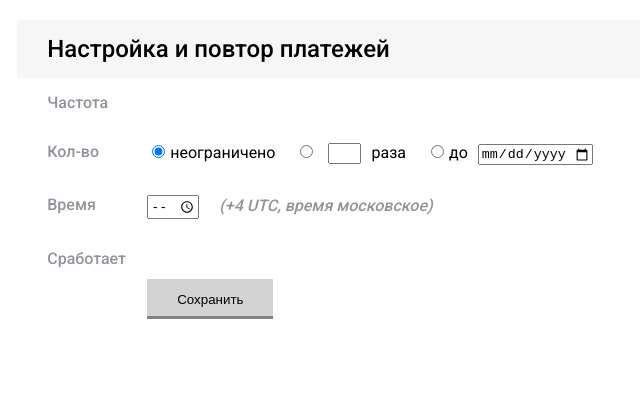
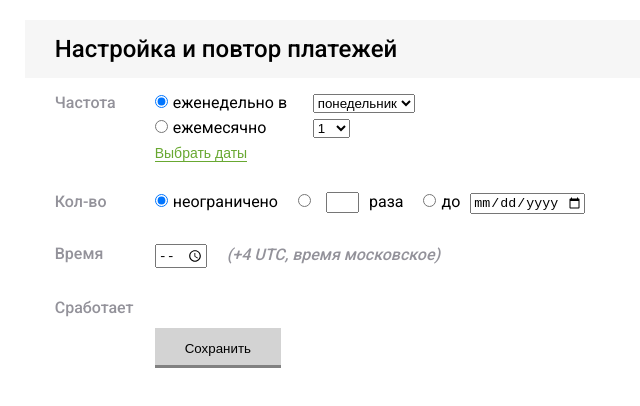
Before and after one commit to rtplv/abbyy-payment-form, a React (Create React App) app: page / in a window 1280 px wide. Shown: the top 406 px of the page, without its empty margins (305-945 px from the left). Built offline with nearby package versions, Linux system fonts and the light colour scheme.

Commit message:
Add freq block

```diff
--- a/src/components/ui/Calendar.jsx
+++ b/src/components/ui/Calendar.jsx
@@ -1,4 +1,5 @@
 import React from 'react';
+import './Calendar.scss';
 
 const Calendar = props => {
   return (
--- /dev/null
+++ b/src/components/ui/Calendar.scss
@@ -0,0 +1,8 @@
+.ui-calendar {
+  position: absolute;
+  top: 25px;
+  padding: 60px;
+  text-align: center;
+  border: 1px solid #c7c7c7;
+  background-color: #ffffff;
+}
--- a/src/components/ui/index.js
+++ b/src/components/ui/index.js
@@ -1,4 +1,4 @@
-import Calendar from './FormRow';
+import Calendar from './Calendar';
 import FormRow from './FormRow';
 import Option from './Option';
 
--- a/src/panels/payment/fields/Frequency.jsx
+++ b/src/panels/payment/fields/Frequency.jsx
@@ -1,18 +1,98 @@
 import React, { PureComponent } from 'react';
 import PropTypes from 'prop-types';
 
-import { FormRow } from 'components/ui';
+import './Frequency.scss';
+
+import {
+  FormRow,
+  Option,
+  Calendar
+} from 'components/ui';
 
 class PaymentFrequency extends PureComponent {
   static propTypes = {};
 
+  state = {
+    freqType: 'weekly',
+    datePickerShown: false,
+  };
+
   render() {
+    const {
+      freqType,
+      datePickerShown
+    } = this.state;
+
     return (
       <FormRow className="payment-repeat-frequency"
                title="Частота">
+        <Option className="payment-repeat-frequency__option"
+                name="frequency"
+                value="weekly"
+                checked={freqType === 'weekly'}
+                onCheck={this.handleOptionChecked}>
+          <span className="payment-repeat-frequency__label">
+            еженедельно в
+          </span>
 
+          <select name="weekDay"
+                  id="weekDay">
+            <option value="monday">понедельник</option>
+            <option value="tuesday">вторник</option>
+            <option value="wednesday">среда</option>
+            <option value="thursday">четверг</option>
+            <option value="friday">пятница</option>
+            <option value="saturday">суббота</option>
+            <option value="sunday">воскресенье</option>
+          </select>
+
+        </Option>
+        <Option className="payment-repeat-frequency__option"
+                name="frequency"
+                value="monthly"
+                checked={freqType === 'monthly'}
+                onCheck={this.handleOptionChecked}>
+          <span className="payment-repeat-frequency__label">
+            ежемесячно
+          </span>
+
+          <select name="monthQty"
+                  id="monthQty">
+            <option value="1">1</option>
+            <option value="2">2</option>
+            <option value="3">3</option>
+            <option value="4">4</option>
+            <option value="5">5</option>
+            <option value="6">6</option>
+            <option value="7">7</option>
+            <option value="8">8</option>
+            <option value="9">9</option>
+            <option value="10">10</option>
+            <option value="11">11</option>
+            <option value="12">12</option>
+          </select>
+        </Option>
+        <div className="payment-repeat-frequency__dates-selector">
+          <button className="ui-pseudo-button"
+                  onClick={this.handleShowDatePicker}>
+            Выбрать даты
+          </button>
+          {datePickerShown && <Calendar />}
+        </div>
       </FormRow>
     );
+  }
+
+  handleOptionChecked = e => {
+    this.setState({
+      freqType: e.target.value,
+    })
+  };
+
+  handleShowDatePicker = e => {
+    this.setState(state => ({
+      datePickerShown: !state.datePickerShown,
+    }))
   }
 }
 
--- /dev/null
+++ b/src/panels/payment/fields/Frequency.scss
@@ -0,0 +1,12 @@
+.payment-repeat-frequency {
+  &__option {
+    margin-bottom: 5px;
+  }
+  &__label {
+    display: inline-block;
+    width: 140px;
+  }
+  &__dates-selector {
+    position: relative;
+  }
+}
--- a/src/styles/layout.scss
+++ b/src/styles/layout.scss
@@ -20,6 +20,10 @@ input[type="date"] {
   }
 }
 
+input[type="radio"] {
+  margin: 0;
+}
+
 .app-page {
   display: flex;
   justify-content: center;
--- a/src/styles/ui/index.scss
+++ b/src/styles/ui/index.scss
@@ -1 +1,2 @@
 @import './button';
+@import './pseudo-button';
--- /dev/null
+++ b/src/styles/ui/pseudo-button.scss
@@ -0,0 +1,11 @@
+.ui-pseudo-button {
+  border: none;
+  background-color: transparent;
+  padding: 0;
+  margin: 0;
+  outline: 0;
+  color: #68a831;
+  font-size: 14px;
+  border-bottom: 1px solid #68a831;
+  cursor: pointer;
+}
```
